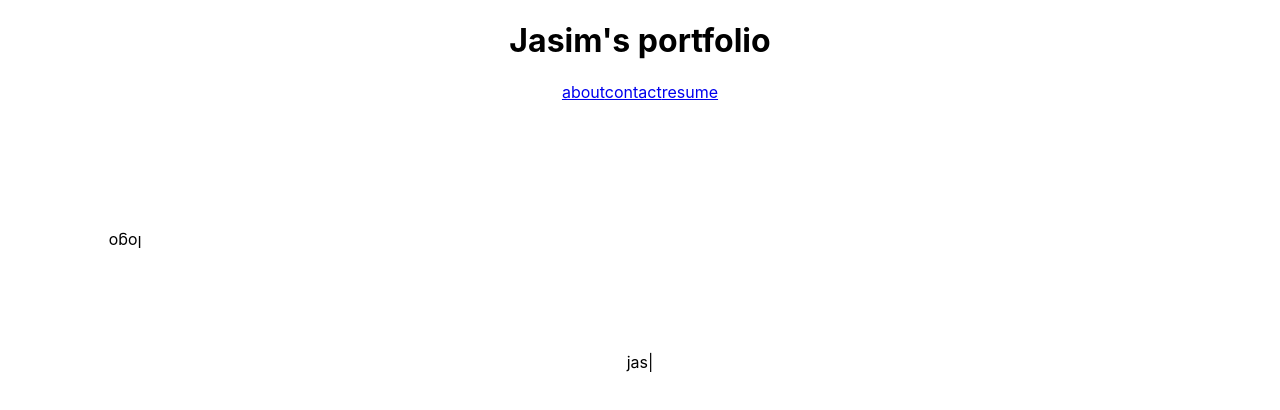
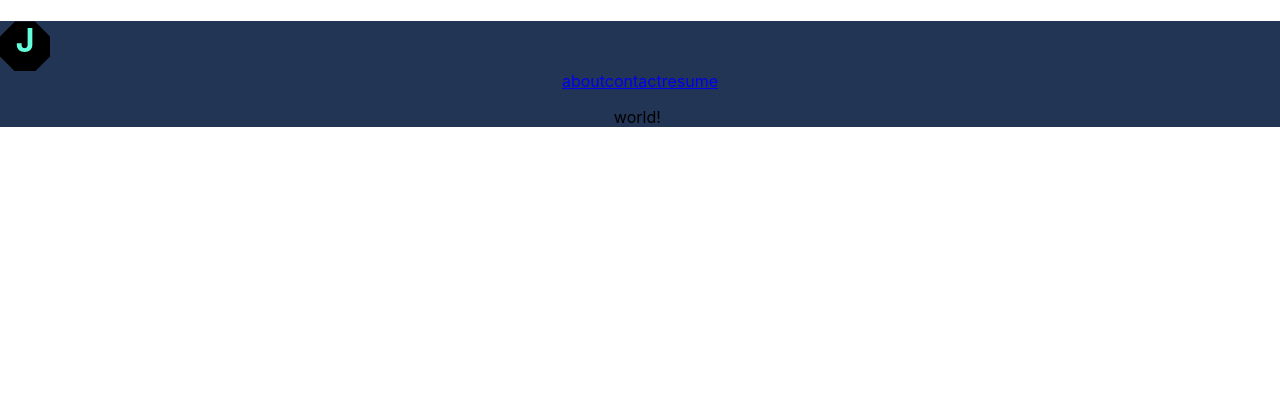
Before and after one commit to jasim-164/Personal-Portfolio-With-React, a React (Create React App) app: page / in a window 1280 px wide. Shown: the top 410 px of the page. Built offline with nearby package versions, Linux system fonts and the light colour scheme.

Commit message:
logo added

```diff
--- a/src/App.css
+++ b/src/App.css
@@ -1,5 +1,6 @@
 .App {
   text-align: center;
+  background-color: var(--lightest-navy);
 
 }
 .loader {
--- a/src/components/Header/Header.css
+++ b/src/components/Header/Header.css
@@ -1,4 +1,4 @@
-.logo{
+/* .logo{
     animation: rotation 5s infinite linear;
     width: 50px; height:50px;
     margin: 100px;
@@ -10,7 +10,15 @@
     transform: rotate(360deg);
   }
 
+} */
+.logo{
+  clip-path: polygon(30% 0%, 70% 0%, 100% 30%, 100% 70%, 70% 100%, 30% 100%, 0% 70%, 0% 30%);
+  height: 50px;
+  width: 50px;
+  background-color: black;
 }
+
+
 /* .logo:after{
   transform:rotate(-57deg);
 }
--- a/src/components/Header/Header.js
+++ b/src/components/Header/Header.js
@@ -1,20 +1,23 @@
-import React from 'react';
-import { Link } from 'react-router-dom';
-import './Header.css'
+import React from "react";
+import { Link } from "react-router-dom";
+import "./Header.css";
 
 const Header = () => {
+  // <div className="logo">
+  // <img src="https://icon-library.com/images/uppercase-latin-letter-round-j-keyboard-2-512.png" height="50" width="50" alt="logo"></img>
+  // </div>
   return (
     <div className=" ">
-            <div >
-            <h1>Jasim's portfolio</h1>
+      <div>
+        <div className="logo">
+          <h1 style={{ color: "#64ffda" }}>J</h1>
+        </div>
       </div>
       <div>
-            <Link to='/about'>about</Link>
-            <Link to='/contact'>contact</Link>
-            <Link to='/resume'>resume</Link>
+        <Link to="/about">about</Link>
+        <Link to="/contact">contact</Link>
+        <Link to="/resume">resume</Link>
       </div>
-
-            <div class="logo"> logo </div>
     </div>
   );
 };
```
Lines whose indentation alone changed are shown as unchanged.
